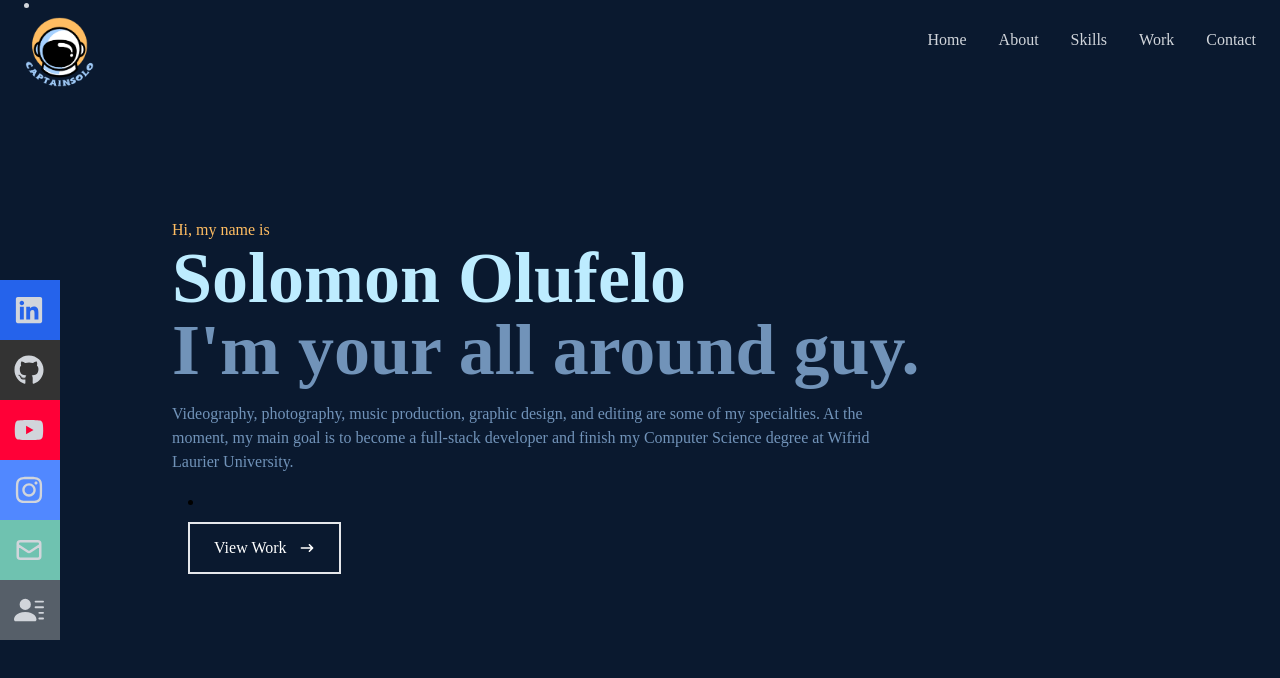
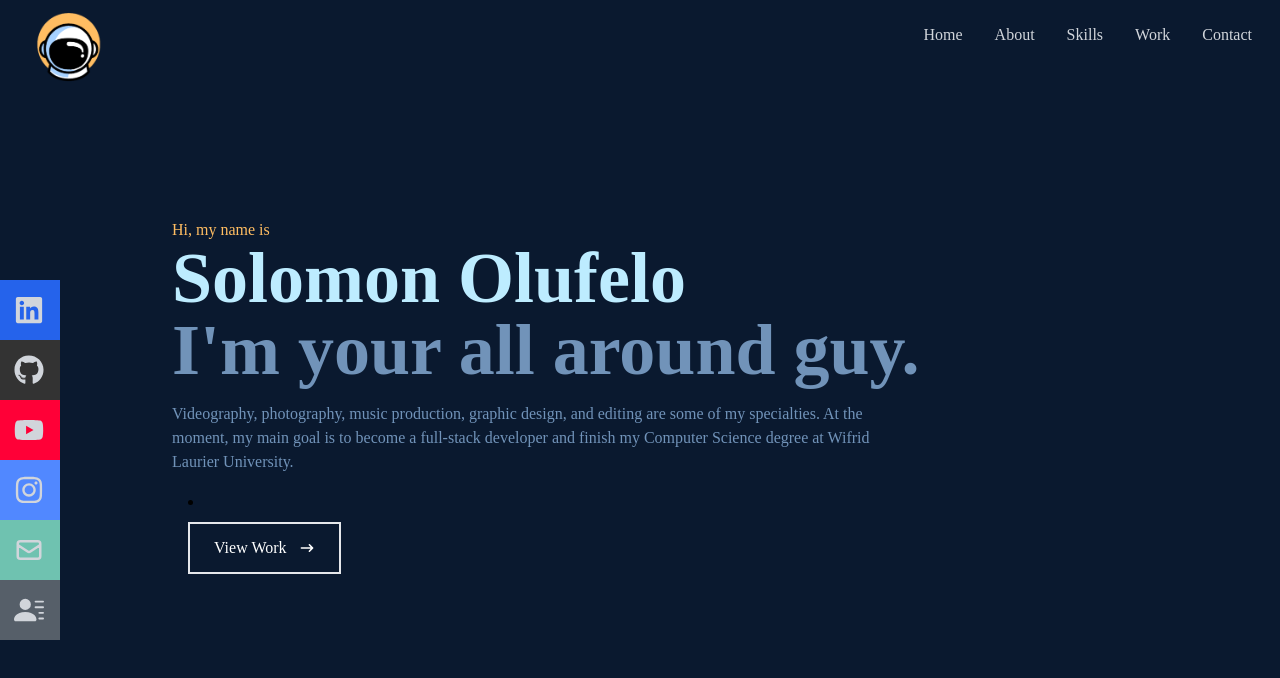
Before and after one commit to solufelo/cptsoloWebsite, a React (Create React App) app: page / in a window 1280 px wide. Shown: the top 678 px of the page. Built offline with nearby package versions, Linux system fonts and the light colour scheme.

Commit message:
Changed helmet logo

```diff
--- a/src/components/Navbar.jsx
+++ b/src/components/Navbar.jsx
@@ -11,11 +11,11 @@ const Navbar = () => {
     const handleClick = () => setNav(!nav);
   return (
 
-    <div className='fixed w-full h-[80px] flex justify-between items-center px-2 bg-[#0a192f] text-gray-300'>
+    <div className='fixed w-full h-[70px] flex justify-between items-center px-3 bg-[#0a192f] text-gray-300'>
       <div>
       <li>
         <Link to="home" smooth={true} duration={500} >
-        <img src={Logo} alt='Logo' style={{ width: '70px' }} />
+        <img src={Logo} alt='Logo' style={{ width: '80px' }} />
         </Link>
                             </li>
       </div>
```
Also changed, not shown: src/assets/logo-helmet-TEXT.png.
